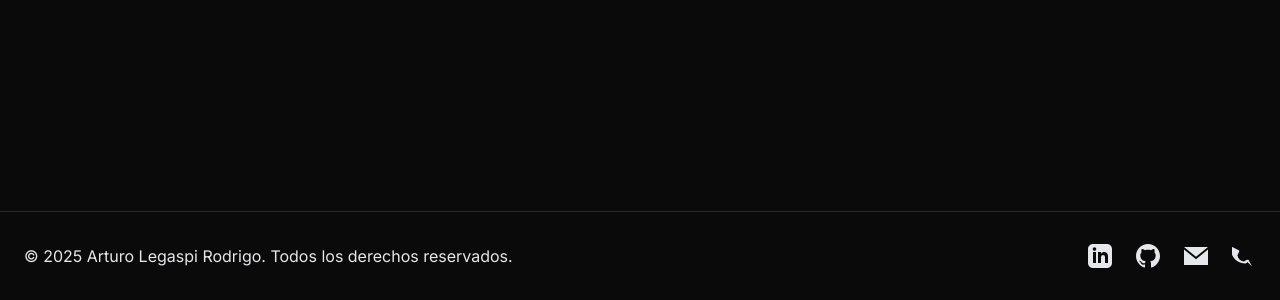
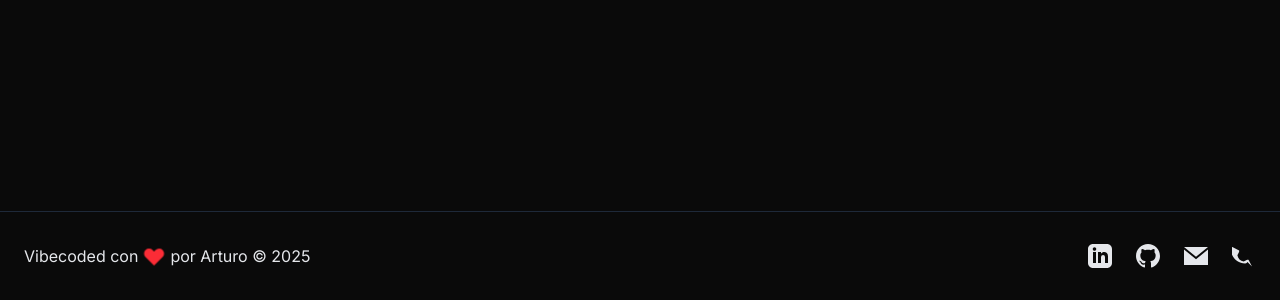
Before and after one commit to arturo-lr-dev/arturo-devs-page, a Next.js app: page / in a window 1280 px wide. Shown: the part 4879-5179 px from the top of the page. Built offline with nearby package versions, Linux system fonts and the light colour scheme.

Commit message:
feat: Update Footer component with new design and personal branding

```diff
--- a/src/components/layout/Footer.tsx
+++ b/src/components/layout/Footer.tsx
@@ -3,12 +3,29 @@
 import { portfolioData } from '@/data/portfolio';
 
 export default function Footer() {
-  const { footer } = portfolioData;
+  const { footer, personalInfo } = portfolioData;
 
   return (
     <footer className="border-t border-gray-800">
       <div className="container mx-auto px-6 py-8 flex flex-col md:flex-row justify-between items-center text-center md:text-left">
-        <p className="text-gray-200 mb-4 md:mb-0">{footer.text}</p>
+        <p className="text-gray-200 mb-4 md:mb-0 flex items-center justify-center md:justify-start">
+          Vibecoded con
+          <span className="heart-beat-icon mx-1.5">
+            <svg
+              className="w-5 h-5 text-red-500"
+              fill="currentColor"
+              viewBox="0 0 20 20"
+              xmlns="http://www.w3.org/2000/svg"
+            >
+              <path
+                fillRule="evenodd"
+                d="M3.172 5.172a4 4 0 015.656 0L10 6.343l1.172-1.171a4 4 0 115.656 5.656L10 17.657l-6.828-6.829a4 4 0 010-5.656z"
+                clipRule="evenodd"
+              ></path>
+            </svg>
+          </span>
+          por {personalInfo.name} © {new Date().getFullYear()}
+        </p>
         <div className="flex space-x-6">
           {footer.socials.map((social, index) => (
             <a
@@ -22,6 +39,21 @@ export default function Footer() {
             />
           ))}
         </div>
+        <style jsx>{`
+          @keyframes beat {
+            0%,
+            100% {
+              transform: scale(1);
+            }
+            50% {
+              transform: scale(1.25);
+            }
+          }
+          .heart-beat-icon {
+            display: inline-block;
+            animation: beat 1.2s infinite cubic-bezier(0.215, 0.61, 0.355, 1);
+          }
+        `}</style>
       </div>
     </footer>
   );
--- a/src/data/portfolio.ts
+++ b/src/data/portfolio.ts
@@ -113,7 +113,7 @@ export const portfolioData = {
     "buttonText": "Conversemos"
   },
   "footer": {
-    "text": `© ${new Date().getFullYear()} Arturo Legaspi Rodrigo. Todos los derechos reservados.`,
+    "text": `© ${new Date().getFullYear()} Arturo from LegaSint. vibecoded with love`,
     "socials": [
       {
         "name": "LinkedIn",
```
